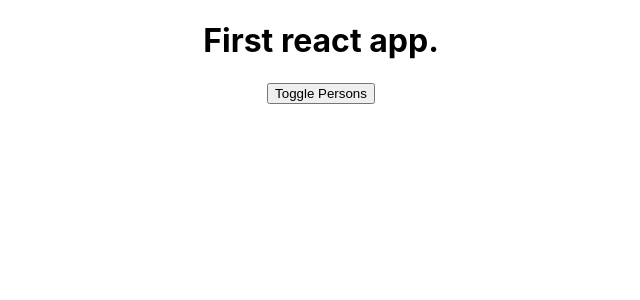
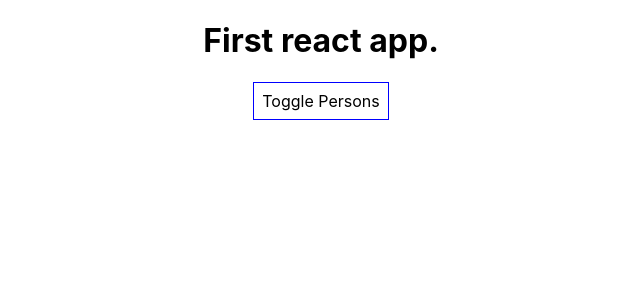
Before and after one commit to kumudug/react_first, a React (Create React App) app in the folder hello_world/: page / in a window 1280 px wide. Shown: the top 300 px of the page, without its empty margins (319-959 px from the left). Built offline with nearby package versions, Linux system fonts and the light colour scheme.

Commit message:
change value without mutating state

```diff
--- a/hello_world/src/App.js
+++ b/hello_world/src/App.js
@@ -18,14 +18,21 @@ class App extends Component {
     this.setState({ persons: persons });
   };
 
-  nameChangeHandler = event => {
-    this.setState({
-      persons: [
-        { name: `Max-Changed`, age: 28 },
-        { name: event.target.value, age: 29 },
-        { name: "Baker", age: 27 }
-      ]
+  nameChangeHandler = (event, id) => {
+    const personIndex = this.state.persons.findIndex(p => {
+      return p.id === id;
     });
+
+    const person = {
+      ...this.state.persons[personIndex]
+    };
+
+    person.name = event.target.value;
+
+    const persons = [...this.state.persons];
+    persons[personIndex] = person;
+
+    this.setState({ persons: persons });
   };
 
   togglPersonsHandler = event => {
@@ -54,7 +61,7 @@ class App extends Component {
                 name={person.name}
                 age={person.age}
                 click={() => this.deletePersonHandler(index)}
-                changed={this.nameChangeHandler}
+                changed={event => this.nameChangeHandler(event, person.id)}
               >
                 Hobbies: sailing
               </Person>
@@ -67,7 +74,7 @@ class App extends Component {
     return (
       <div className="App">
         <h1>First react app.</h1>
-        <button onClick={this.togglPersonsHandler}>Toggle Persons</button>
+        <button onClick={this.togglPersonsHandler} style={style}>Toggle Persons</button>
         {persons}
       </div>
     );
```
